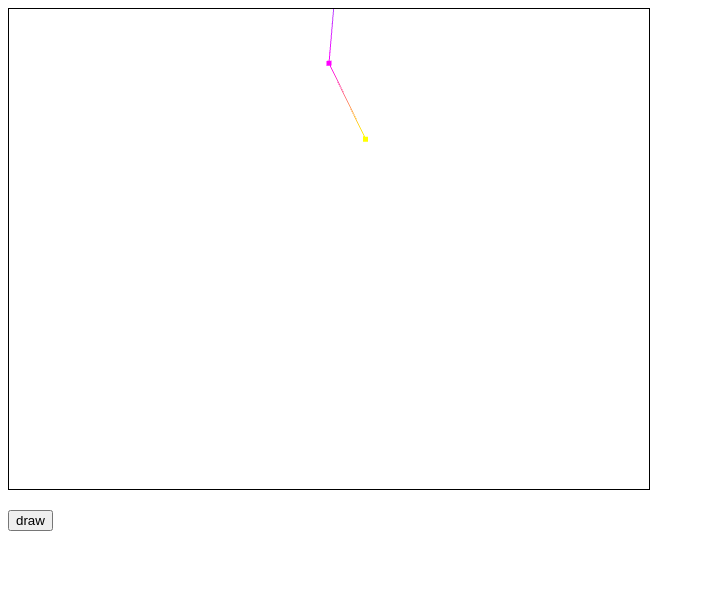
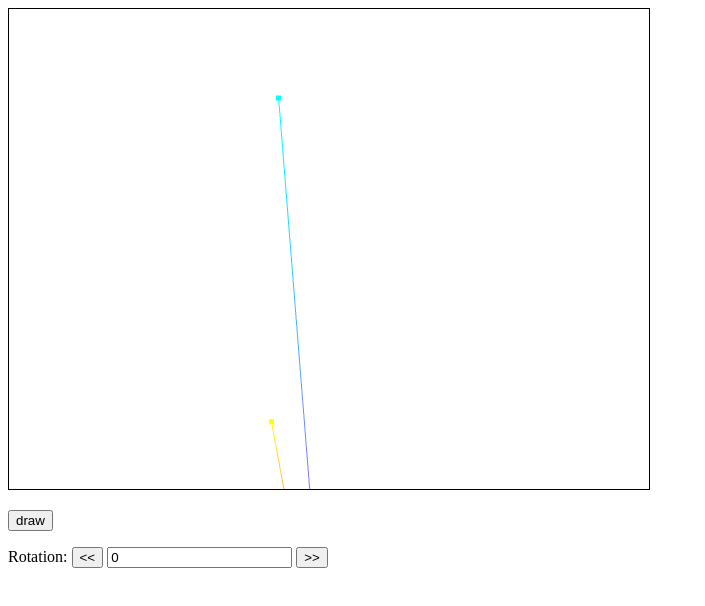
Before and after one commit to himorin/test-webgl-canvas, a plain HTML site: page index.html in a window 1280 px wide. Both pictures are taken after a click on the button "draw". Shown: the whole page, without its empty margins (0-705 px from the left). Drawn offline with Linux system fonts and the light colour scheme.

Commit message:
added rotation UI

```diff
--- a/draw_data.js
+++ b/draw_data.js
@@ -30,8 +30,15 @@ function glprep() {
 
   // register
   document.getElementById('draw').addEventListener('click', DrawPoints);
+  document.getElementById('rot_cw').addEventListener('click', () => { mod_rot(-5); DrawPoints(); });
+  document.getElementById('rot_ccw').addEventListener('click', () => { mod_rot(5); DrawPoints(); });
 }
 window.addEventListener('load', glprep);
+
+function mod_rot(angle) {
+  var c_angle = parseInt(document.getElementById('rot_value').value);
+  document.getElementById('rot_value').value = c_angle + angle;
+}
 
 // test function
 function DrawPoints() {
@@ -69,11 +76,12 @@ function DrawPoints() {
   gl.clear(gl.COLOR_BUFFER_BIT | gl.DEPTH_BUFFER_BIT);
 
   // projection
+  var rot_angle = parseInt(document.getElementById('rot_value').value);
   CalcSightDir([3.0, 3.0, 3.0], [0, 0, 0], [0, 1, 0], matV);
   // no rotate here
   CalcSightFov(100, canvas.width, canvas.height, 0.1, 100, matP);
   ModelMove(matM, [1.0, 0.0, 2.0], matM);
-  ModelRotate(matM, 180, [0.0, 1.0, 0.0], matM);
+  ModelRotate(matM, rot_angle, [0.0, 1.0, 0.0], matM);
   ModelScale(matM, [1.0, 2.0, 3.0], matM);
   MatMul4(matP, matV, matMvp);
   MatMul4(matMvp, matM, matMvp);
--- a/index.html
+++ b/index.html
@@ -33,4 +33,9 @@
   <p>
     <input type="button" name="draw" id="draw" value="draw">
   </p>
+  <p>Rotation:
+    <input type="button" name"rot_ccw" id="rot_ccw" value="<<">
+    <input type="text" name="rot_value" id="rot_value" value="0">
+    <input type="button" name="rot_cw" id="rot_cw" value=">>">
+  </p>
 </body>
```
